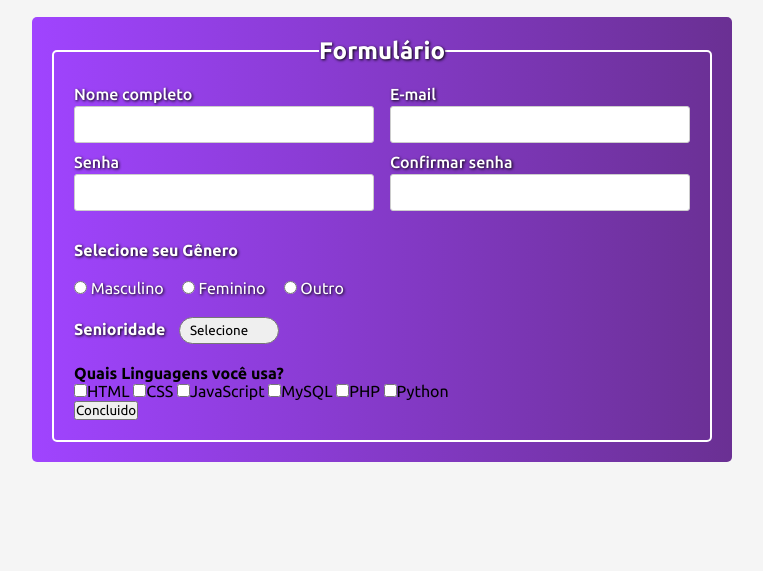
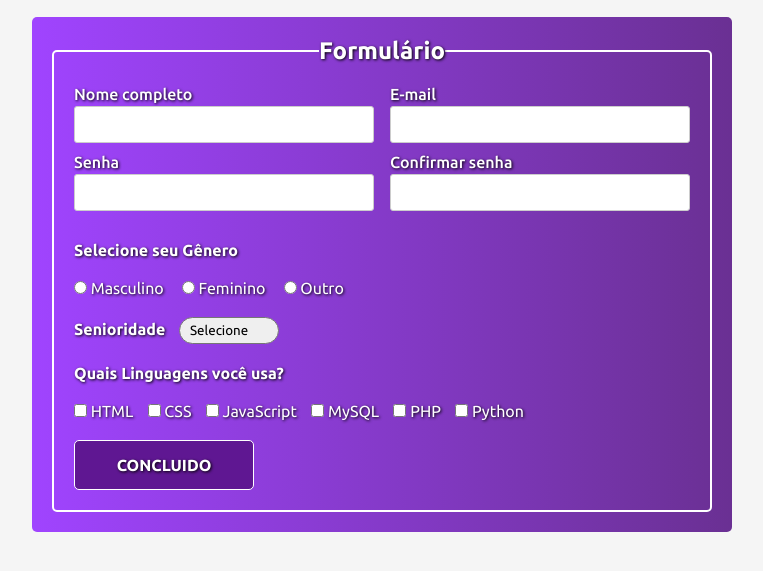
Before and after one commit to gustavosoaresdev/Project-Form, a plain HTML site: page index.html in a window 1280 px wide. Shown: the part 91-662 px from the top of the page, without its empty margins (258-1021 px from the left). Drawn offline with Linux system fonts and the light colour scheme.

Commit message:
Projeto Finalizadogit status!

```diff
--- a/index.html
+++ b/index.html
@@ -23,22 +23,22 @@
         <div class="inputBox">
           <div>
             <label for="input-nome">Nome completo</label>
-            <input type="text" name="nome" id="input-nome" />
+            <input type="text" name="nome" id="input-nome" required/>
           </div>
 
           <div>
             <label for="input-email">E-mail</label>
-            <input type="email" name="email" id="input-email" />
+            <input type="email" name="email" id="input-email" required/>
           </div>
 
           <div>
             <label for="input-senha">Senha</label>
-            <input type="password" name="senha" id="input-senha" />
+            <input type="password" name="senha" id="input-senha" required/>
           </div>
 
           <div>
             <label for="input-confirmar-senha">Confirmar senha</label>
-            <input type="password" name="confirmar-senha" id="input-confirmar-senha" />
+            <input type="password" name="confirmar-senha" id="input-confirmar-senha" required/>
           </div>
         </div><!--Daqui pra cima estão prontos-->
 
@@ -73,29 +73,31 @@
         <div class="linguagensBox">
           <label><b>Quais Linguagens você usa?</b></label>
           <br>
+          <div class="space">
           <label for="input-html">
-            <input type="checkbox" name="html" value="html" id="input-html">HTML
+            <input type="checkbox" name="html" value="html" id="input-html"> HTML
           </label>
 
           <label for="input-css">
-            <input type="checkbox" name="css" value="css" id="input-css">CSS
+            <input type="checkbox" name="css" value="css" id="input-css"> CSS
           </label>
 
           <label for="input-js">
-            <input type="checkbox" name="js" value="js" id="input-js">JavaScript
+            <input type="checkbox" name="js" value="js" id="input-js"> JavaScript
           </label>
 
           <label for="input-mySql">
-            <input type="checkbox" name="mySql" value="mySql" id="input-mySql">MySQL
+            <input type="checkbox" name="mySql" value="mySql" id="input-mySql"> MySQL
           </label>
 
           <label for="input-php">
-            <input type="checkbox" name="php" value="php" id="input-php">PHP
+            <input type="checkbox" name="php" value="php" id="input-php"> PHP
           </label>
 
           <label for="input-python">
-            <input type="checkbox" name="python" value="python" id="input-python">Python
+            <input type="checkbox" name="python" value="python" id="input-python"> Python
           </label>
+          </div>
         </div>
 
         <button type="submit" id="btn-concluido">Concluido</button>
--- a/style.css
+++ b/style.css
@@ -104,3 +104,34 @@ body{
     background-position-x: calc(100% - 10px);
     background-position-y: center;
 }   /* Modificação na tag <select> e <option> */
+
+.linguagensBox{margin-bottom: 20px;}
+/* Caixa principal */
+.linguagensBox label{
+    color: #fff;
+    text-shadow: 1px 1px 3px #000;
+}
+/* Labels da caixa linguagensBox */
+
+.space{
+    width: 450px;
+    display: flex;
+    justify-content: space-between;
+    margin-top: 20px;
+}
+
+#btn-concluido{
+    width: 180px;
+    padding: 15px;
+    font-weight: bold;
+    font-size: 16px;
+    text-transform: uppercase;
+    background: #5f1792;
+    border: 1px solid #fff;
+    color: #fff;
+    text-shadow: 1px 1px 3px #000;
+    border-radius: 5px;
+    cursor: pointer;
+}
+/* Button do type submit */
+/* Finalização do Projeto */
```
